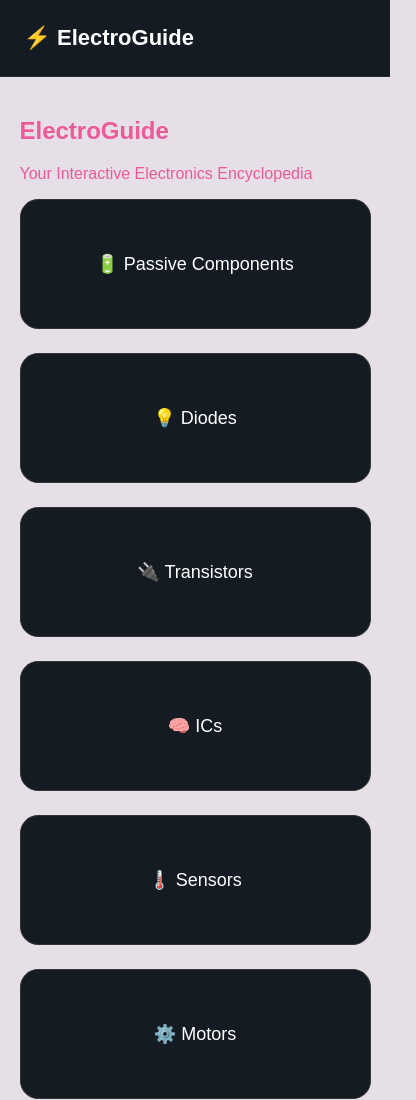
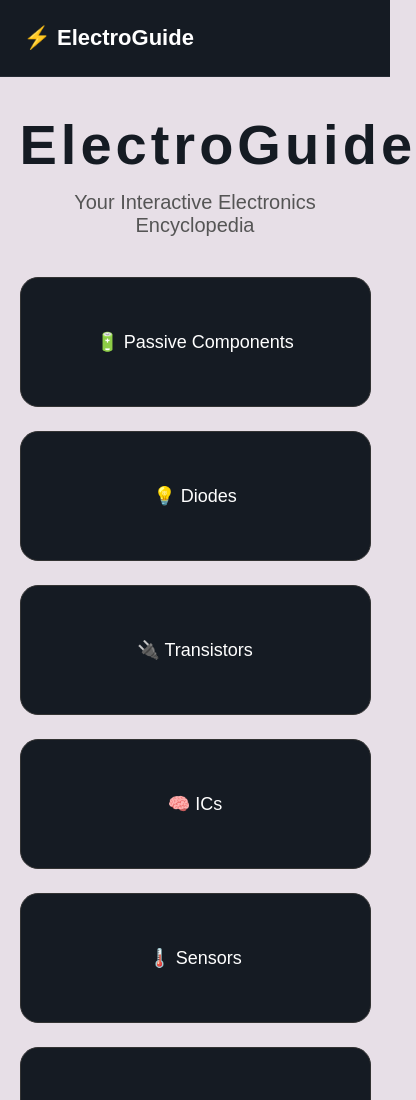
Before and after one commit to vaishnavi-779/ElectroGuide, a plain HTML site: page index.html in a window 390 px wide. Shown: the top 1100 px of the page, 416 px wide, since content can reach past the window. Drawn offline with Linux system fonts and the light colour scheme; a script that the page names is missing.

Commit message:
Style home hero and expanded component lists

```diff
--- a/style.css
+++ b/style.css
@@ -29,10 +29,31 @@ body {
 .home-page {
     width: 90%;
     max-width: 1000px;
-    margin: 70px auto;
+    margin: 50px auto 70px;
 }
 
-.category-grid {
+.home-hero {
+    text-align: center;
+    margin: 20px auto 55px;
+}
+
+.home-hero h1 {
+    margin: 0;
+    color: #151b23;
+    font-size: clamp(56px, 9vw, 96px);
+    line-height: 1;
+    letter-spacing: 4px;
+}
+
+.home-hero p {
+    margin: 18px 0 0;
+    color: #555;
+    font-size: clamp(20px, 3vw, 28px);
+    font-weight: 500;
+}
+
+.category-grid,
+.components {
     display: grid;
     grid-template-columns: repeat(2, minmax(0, 1fr));
     gap: 24px;
@@ -55,6 +76,12 @@ body {
     transform: translateY(-5px);
     border-color: #ed5999;
     outline: none;
+}
+
+.components .category {
+    min-height: 95px;
+    text-align: left;
+    font-size: 19px;
 }
 
 .back-button {
@@ -180,6 +207,7 @@ body {
 
 @media (max-width: 700px) {
     .category-grid,
+    .components,
     .component-main-card {
         grid-template-columns: 1fr;
     }
@@ -188,6 +216,10 @@ body {
         margin: 40px auto;
     }
 
+    .home-hero {
+        margin-bottom: 40px;
+    }
+
     .component-page > h1 {
         font-size: 48px;
     }
```
